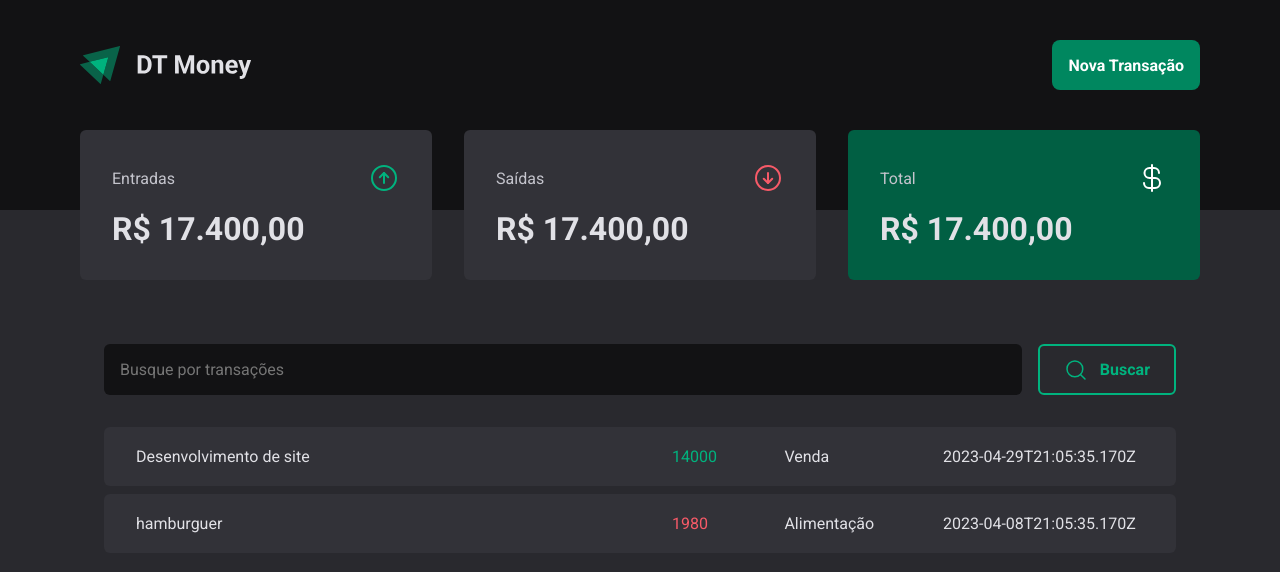
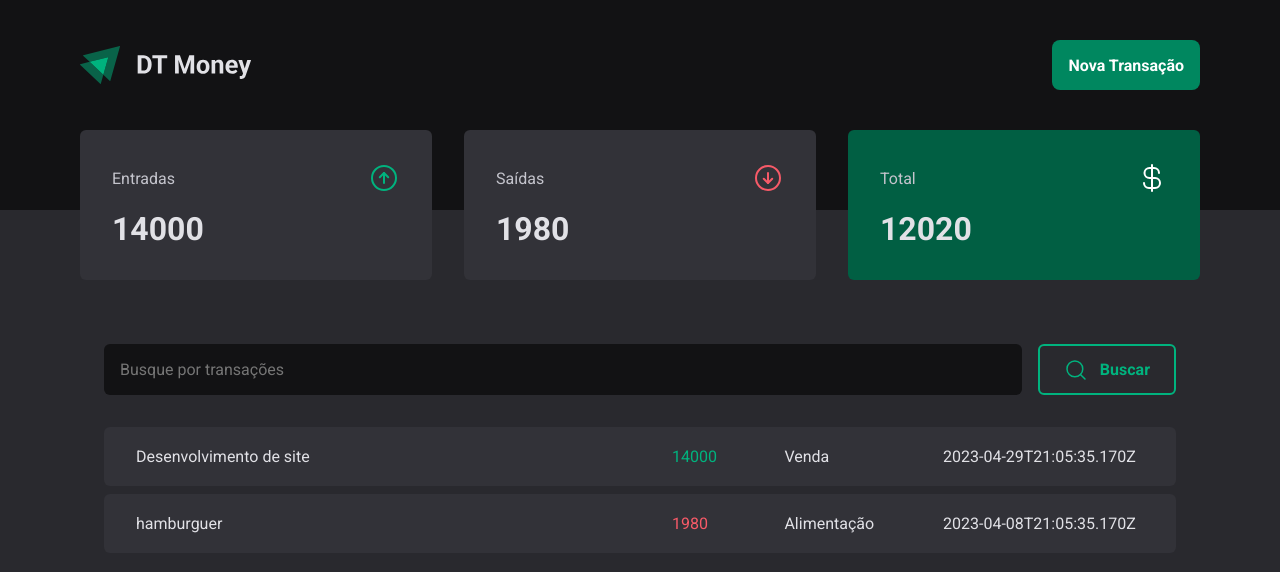
Before and after one commit to ThomasDixini/DTMoney, a React (Vite) app: page / in a window 1280 px wide. Shown: the top 572 px of the page. Built offline with nearby package versions, Linux system fonts and the light colour scheme; data requests are answered from the project's data file.

Commit message:
Summary(feat): Calculando o resumo das transações

```diff
--- a/src/components/Summary/index.tsx
+++ b/src/components/Summary/index.tsx
@@ -1,7 +1,27 @@
 import { ArrowCircleUp, ArrowCircleDown, CurrencyDollar } from "phosphor-react";
 import { SummaryCard, SummaryContainer } from "./styles";
+import { TransactionsContext } from "../../context/TransactionsContext";
+import { useContext } from 'react'
 
 export function Summary() {
+    const { transacions } = useContext(TransactionsContext)
+
+    const summary = transacions.reduce((acc, transaction) => {
+        if(transaction.type == 'income'){
+            acc.income += transaction.price;
+            acc.total += transaction.price;
+        } else if(transaction.type == 'outcome'){
+            acc.outcome += transaction.price;
+            acc.total -= transaction.price;
+        }
+
+        return acc
+    },{
+        income: 0,
+        outcome: 0,
+        total: 0
+    })
+
     return (
         <SummaryContainer>
             <SummaryCard>
@@ -9,21 +29,21 @@ export function Summary() {
                     <span> Entradas </span>
                     <ArrowCircleUp size={32} color="#00b37e"/>
                 </header>
-                <strong> R$ 17.400,00 </strong>
+                <strong> {summary.income} </strong>
             </SummaryCard>
             <SummaryCard>
                 <header>
                     <span> Saídas </span>
                     <ArrowCircleDown size={32} color="#F75A68"/>
                 </header>
-                <strong> R$ 17.400,00 </strong>
+                <strong> {summary.outcome} </strong>
             </SummaryCard>
             <SummaryCard variant="green">
                 <header>
                     <span> Total </span>
                     <CurrencyDollar size={32} color="#fff"/>
                 </header>
-                <strong> R$ 17.400,00 </strong>
+                <strong> {summary.total} </strong>
             </SummaryCard>
         </SummaryContainer>
     );
```
